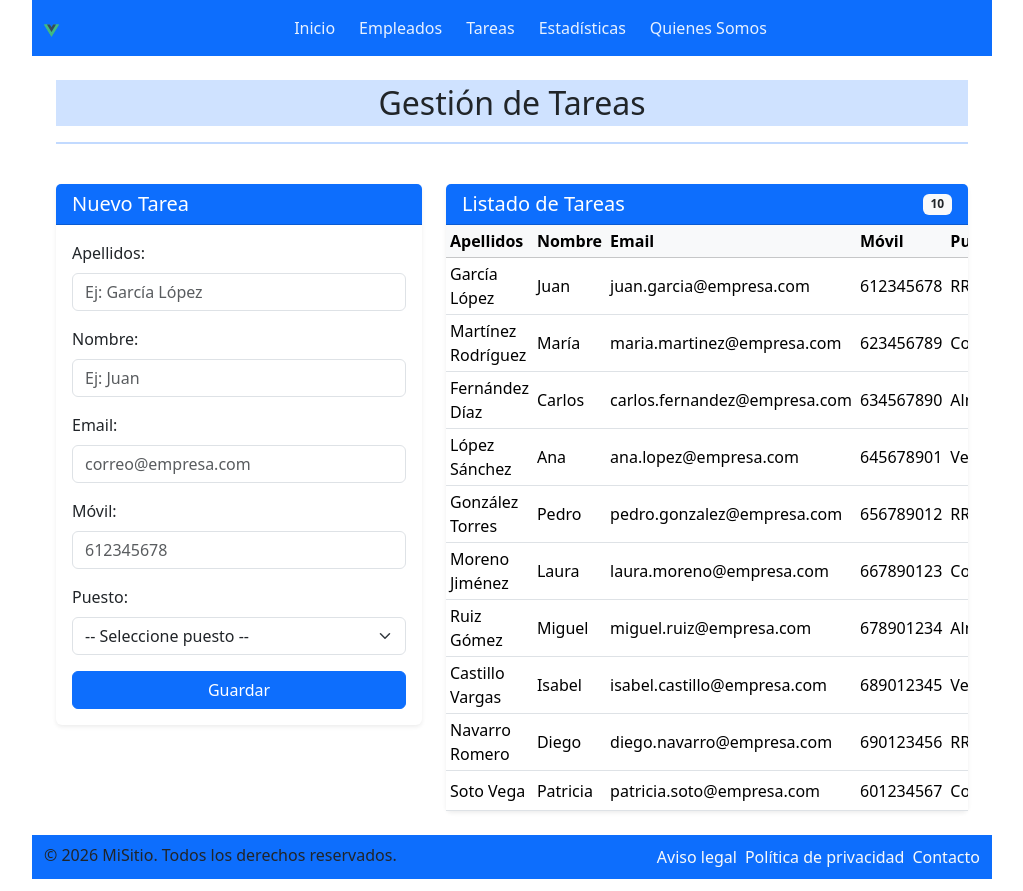
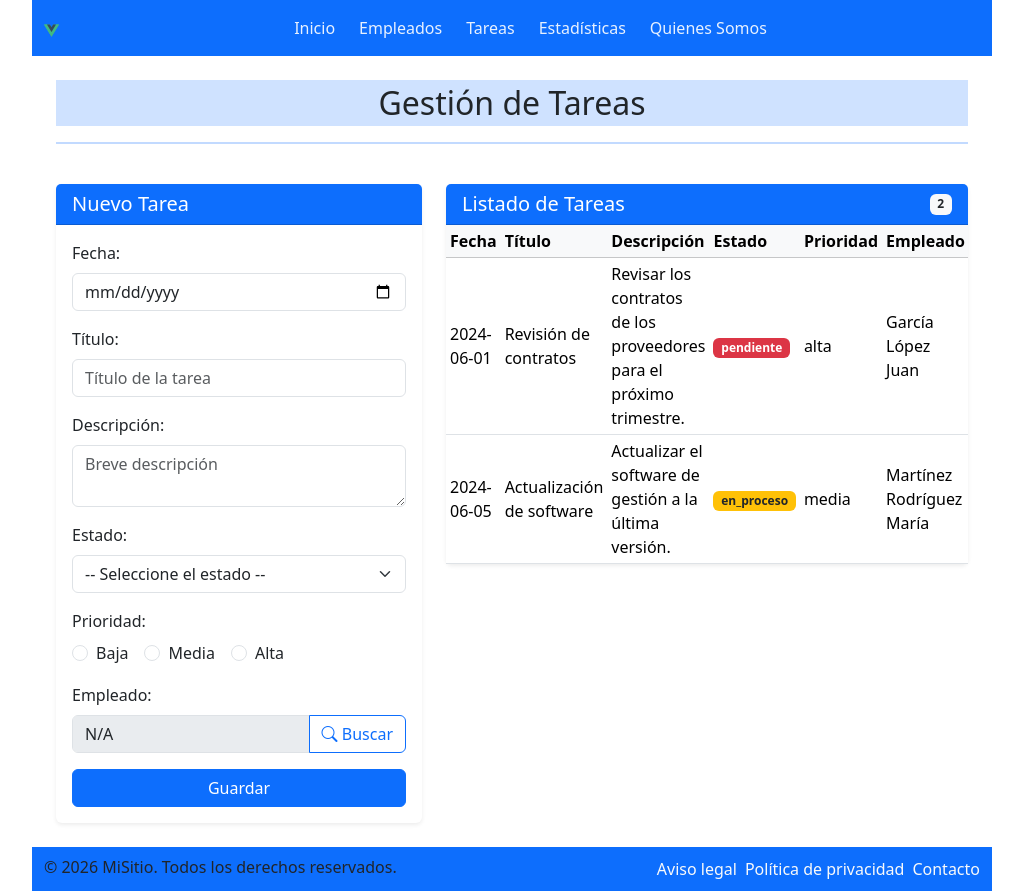
Before and after one commit to ainefp/recuperacionaine, a Vue app: page /tareas in a window 1280 px wide. Shown: the whole page, without its empty margins (128-1151 px from the left). Built offline with nearby package versions, Linux system fonts and the light colour scheme.

Commit message:
formulario y propiedades actualizadas

```diff
--- a/fronted/src/components/TaReas.vue
+++ b/fronted/src/components/TaReas.vue
@@ -18,7 +18,7 @@
           </div>
           <div class="card-body">
             <form @submit.prevent="addTarea" class="row g-3">
-              <!-- ID Field (Hidden if empty) -->
+              <!-- ID -->
               <div class="col-12" v-if="nuevaTarea.id">
                 <label for="id" class="form-label fw-semibold">ID:</label>
                 <input
@@ -30,74 +30,120 @@
                 />
               </div>
 
-              <!-- Apellidos Field -->
+              <!-- Fecha -->
               <div class="col-12">
-                <label for="apellidos" class="form-label">Apellidos:</label>
+                <label for="fecha" class="form-label">Fecha:</label>
                 <input
-                  type="text"
-                  id="apellidos"
-                  v-model="nuevaTarea.apellidos"
-                  @blur="capitalizarTexto('apellidos')"
+                  type="date"
+                  id="fecha"
+                  v-model="nuevaTarea.fecha"
                   class="form-control"
-                  placeholder="Ej: García López"
                   required
                 />
               </div>
 
-              <!-- Nombre Field -->
+              <!-- Titulo -->
               <div class="col-12">
-                <label for="nombre" class="form-label">Nombre:</label>
+                <label for="titulo" class="form-label">Título:</label>
                 <input
                   type="text"
-                  id="nombre"
-                  v-model="nuevaTarea.nombre"
-                  @blur="capitalizarTexto('nombre')"
+                  id="titulo"
+                  v-model="nuevaTarea.titulo"
                   class="form-control"
-                  placeholder="Ej: Juan"
+                  placeholder="Título de la tarea"
                   required
                 />
               </div>
 
-              <!-- Email Field -->
+              <!-- Descripción -->
               <div class="col-12">
-                <label for="email" class="form-label">Email:</label>
-                <input
-                  type="email"
-                  id="email"
-                  v-model="nuevaTarea.email"
+                <label for="descripcion" class="form-label">Descripción:</label>
+                <textarea
+                  id="descripcion"
+                  v-model="nuevaTarea.descripcion"
+                  @blur="capitalizarTexto('descripcion')"
                   class="form-control"
-                  placeholder="correo@empresa.com"
-                  required
+                  placeholder="Breve descripción"
                 />
               </div>
 
-              <!-- Móvil Field -->
+              <!-- Estado -->
               <div class="col-12">
-                <label for="movil" class="form-label">Móvil:</label>
-                <input
-                  type="text"
-                  id="movil"
-                  v-model="nuevaTarea.movil"
-                  class="form-control"
-                  placeholder="612345678"
-                />
-              </div>
-
-              <!-- Puesto Dropdown -->
-              <div class="col-12">
-                <label for="puesto" class="form-label">Puesto:</label>
+                <label for="estado" class="form-label">Estado:</label>
                 <select
-                  id="puesto"
-                  v-model="nuevaTarea.puesto"
+                  id="estado"
+                  v-model="nuevaTarea.estado"
                   class="form-select"
                   required
                 >
-                  <option disabled value="">-- Seleccione puesto --</option>
-                  <option value="RRHH">RRHH</option>
-                  <option value="Contabilidad">Contabilidad</option>
-                  <option value="Almacén">Almacén</option>
-                  <option value="Ventas">Ventas</option>
+                  <option disabled value="">-- Seleccione el estado --</option>
+                  <option value="pendiente">Pendiente</option>
+                  <option value="en_proceso">En proceso</option>
+                  <option value="finalizada">Finalizada</option>
                 </select>
+              </div>
+
+              <!-- Prioridad -->
+              <div class="col-12">
+                <label class="form-label">Prioridad:</label>
+                <div class="d-flex gap-3">
+                  <div class="form-check">
+                    <input
+                      type="radio"
+                      id="baja"
+                      value="baja"
+                      v-model="nuevaTarea.prioridad"
+                      class="form-check-input"
+                    />
+                    <label class="form-check-label" for="baja">
+                      Baja
+                    </label>
+                  </div>
+                  <div class="form-check">
+                    <input
+                      type="radio"
+                      id="media"
+                      value="media"
+                      v-model="nuevaTarea.prioridad"
+                      class="form-check-input"
+                    />
+                    <label class="form-check-label" for="media">
+                      Media
+                    </label>
+                  </div>
+                  <div class="form-check">
+                    <input
+                      type="radio"
+                      id="alta"
+                      value="alta"
+                      v-model="nuevaTarea.prioridad"
+                      class="form-check-input"
+                    />
+                    <label class="form-check-label" for="alta">
+                      Alta
+                    </label>
+                  </div>
+                </div>
+              </div>
+
+              <!-- Empleado -->
+              <div class="col-12">
+                <label class="form-label">Empleado:</label>
+                <div class="input-group">
+                  <input
+                    type="text"
+                    class="form-control"
+                    placeholder="Seleccione un empleado"
+                    :value="getNombreEmpleado(nuevaTarea.empleadoId) || ''"
+                    disabled
+                  />
+                  <button
+                    type="button"
+                    class="btn btn-outline-primary"
+                  >
+                    <i class="bi bi-search"></i> Buscar
+                  </button>
+                </div>
               </div>
 
               <!-- Buttons -->
@@ -131,21 +177,30 @@
               <table class="table table-sm table-hover mb-0">
                 <thead class="table-light">
                   <tr>
-                    <th class="fw-semibold">Apellidos</th>
-                    <th class="fw-semibold">Nombre</th>
-                    <th class="fw-semibold">Email</th>
-                    <th class="fw-semibold">Móvil</th>
-                    <th class="fw-semibold">Puesto</th>
+                    <th class="fw-semibold">Fecha</th>
+                    <th class="fw-semibold">Título</th>
+                    <th class="fw-semibold">Descripción</th>
+                    <th class="fw-semibold">Estado</th>
+                    <th class="fw-semibold">Prioridad</th>
+                    <th class="fw-semibold">Empleado</th>
                     <th class="text-center fw-semibold">Acciones</th>
                   </tr>
                 </thead>
                 <tbody>
                   <tr v-for="tarea in getTarea()" :key="tarea.id">
-                    <td class="align-middle">{{ tarea.apellidos }}</td>
-                    <td class="align-middle">{{ tarea.nombre }}</td>
-                    <td class="align-middle">{{ tarea.email }}</td>
-                    <td class="align-middle">{{ tarea.movil }}</td>
-                    <td class="align-middle">{{ tarea.puesto }}</td>
+                    <td class="align-middle">{{ tarea.fecha }}</td>
+                    <td class="align-middle">{{ tarea.titulo }}</td>
+                    <td class="align-middle">{{ tarea.descripcion }}</td>
+                    <td class="align-middle">
+                      <span
+                        class="badge"
+                        :class="getClaseEstado(tarea.estado)"
+                      >
+                        {{ tarea.estado }}
+                      </span>
+                    </td>
+                    <td class="align-middle">{{ tarea.prioridad }}</td>
+                    <td class="align-middle">{{ getNombreEmpleado(tarea.empleadoId) }}</td>
                     <td class="text-center align-middle">
                       <div class="d-flex justify-content-center gap-2">
                         <button
@@ -189,6 +244,27 @@
     const arrayTareas = ref([
       {
         id: 1,
+        fecha: '2024-06-01',
+        titulo: 'Revisión de contratos',
+        descripcion: 'Revisar los contratos de los proveedores para el próximo trimestre.',
+        estado: 'pendiente',
+        prioridad: 'alta',
+        empleadoId: 1
+      },
+      {
+        id: 2,
+        fecha: '2024-06-05',
+        titulo: 'Actualización de software',
+        descripcion: 'Actualizar el software de gestión a la última versión.',
+        estado: 'en_proceso',
+        prioridad: 'media',
+        empleadoId: 2
+      }
+    ]);
+
+    const arrayEmpleados = ref([
+      {
+        id: 1,
         apellidos: 'García López',
         nombre: 'Juan',
         email: 'juan.garcia@empresa.com',
@@ -226,56 +302,17 @@
         email: 'pedro.gonzalez@empresa.com',
         movil: '656789012',
         puesto: 'RRHH'
-      },
-      {
-        id: 6,
-        apellidos: 'Moreno Jiménez',
-        nombre: 'Laura',
-        email: 'laura.moreno@empresa.com',
-        movil: '667890123',
-        puesto: 'Contabilidad'
-      },
-      {
-        id: 7,
-        apellidos: 'Ruiz Gómez',
-        nombre: 'Miguel',
-        email: 'miguel.ruiz@empresa.com',
-        movil: '678901234',
-        puesto: 'Almacén'
-      },
-      {
-        id: 8,
-        apellidos: 'Castillo Vargas',
-        nombre: 'Isabel',
-        email: 'isabel.castillo@empresa.com',
-        movil: '689012345',
-        puesto: 'Ventas'
-      },
-      {
-        id: 9,
-        apellidos: 'Navarro Romero',
-        nombre: 'Diego',
-        email: 'diego.navarro@empresa.com',
-        movil: '690123456',
-        puesto: 'RRHH'
-      },
-      {
-        id: 10,
-        apellidos: 'Soto Vega',
-        nombre: 'Patricia',
-        email: 'patricia.soto@empresa.com',
-        movil: '601234567',
-        puesto: 'Contabilidad'
       }
     ]);
 
     const nuevaTarea = ref({
-      id: '',
-      apellidos: '',
-      nombre: '',
-      email: '',
-      movil: '',
-      puesto: ''
+      id: 1,
+      fecha: '',
+      titulo: '',
+      descripcion: '',
+      estado: '',
+      prioridad: '', // baja | media | alta (radiobutton)
+      empleadoId: 0  // id del empleado seleccionado en amarillo
     });
 
     const editando = ref(false);
@@ -320,6 +357,25 @@
       arrayTareas.value = arrayTareas.value.filter((e) => e.id !== id);
     }
 
+    // Obtener nombre del empleado para mostrar en la tabla
+    const getNombreEmpleado = (empleadoId) => {
+      const empleado = arrayEmpleados.value.find((e) => e.id === empleadoId);
+      return empleado ? `${empleado.apellidos} ${empleado.nombre}` : 'N/A';
+    }
+
+    const getClaseEstado = (estado) => {
+      switch(estado) {
+        case 'pendiente':
+          return 'bg-danger text-white';
+        case 'en_proceso':
+          return 'bg-warning text-dark';
+        case 'finalizada':
+          return 'bg-success text-white';
+        default:
+          return 'bg-secondary text-white';
+      }
+    }
+
   // =============== Funciones Auxiliares ===============
 
     // Capitalización del Texto
@@ -339,11 +395,12 @@
     function recargarForm() {
       nuevaTarea.value = {
         id: '',
-        apellidos: '',
-        nombre: '',
-        email: '',
-        movil: '',
-        puesto: ''
+        fecha: '',
+        titulo: '',
+        descripcion: '',
+        estado: '',
+        prioridad: '',
+        empleadoId: 0
       };
       editando.value = false;
     }
```
